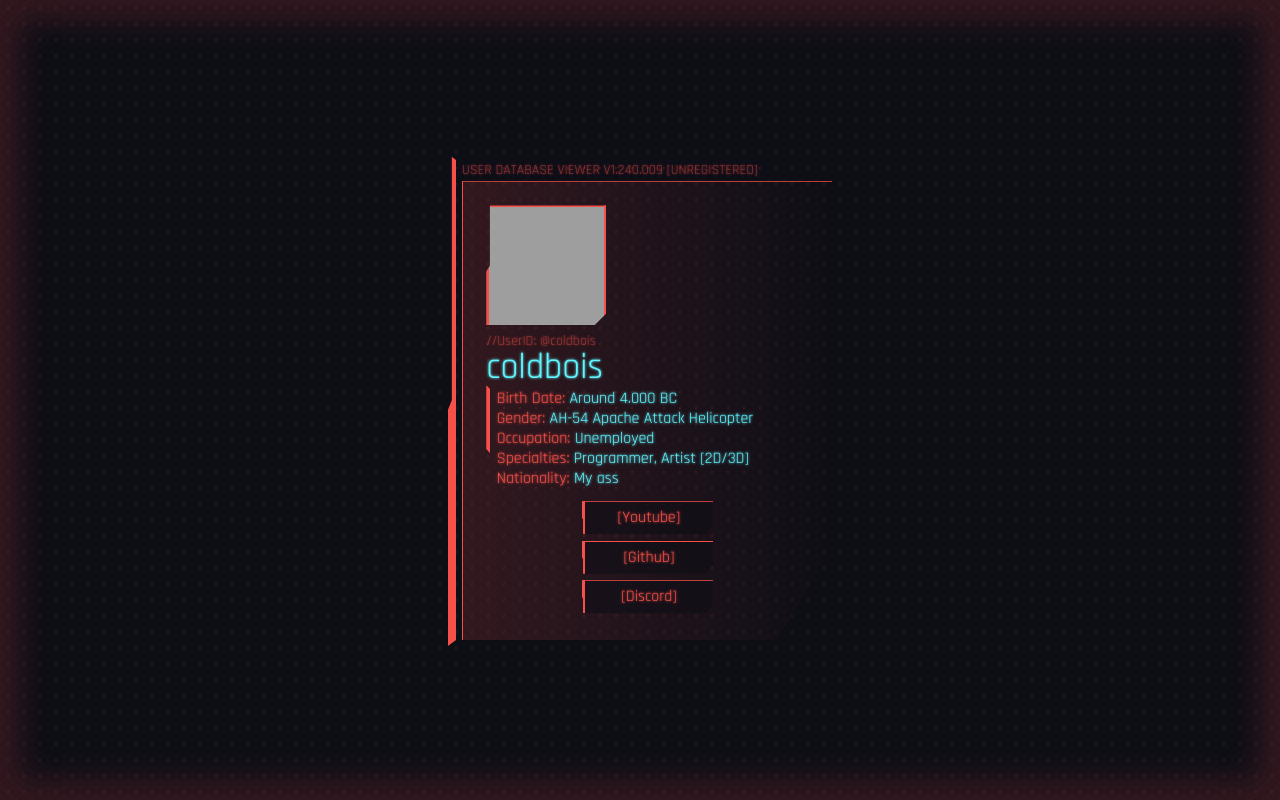
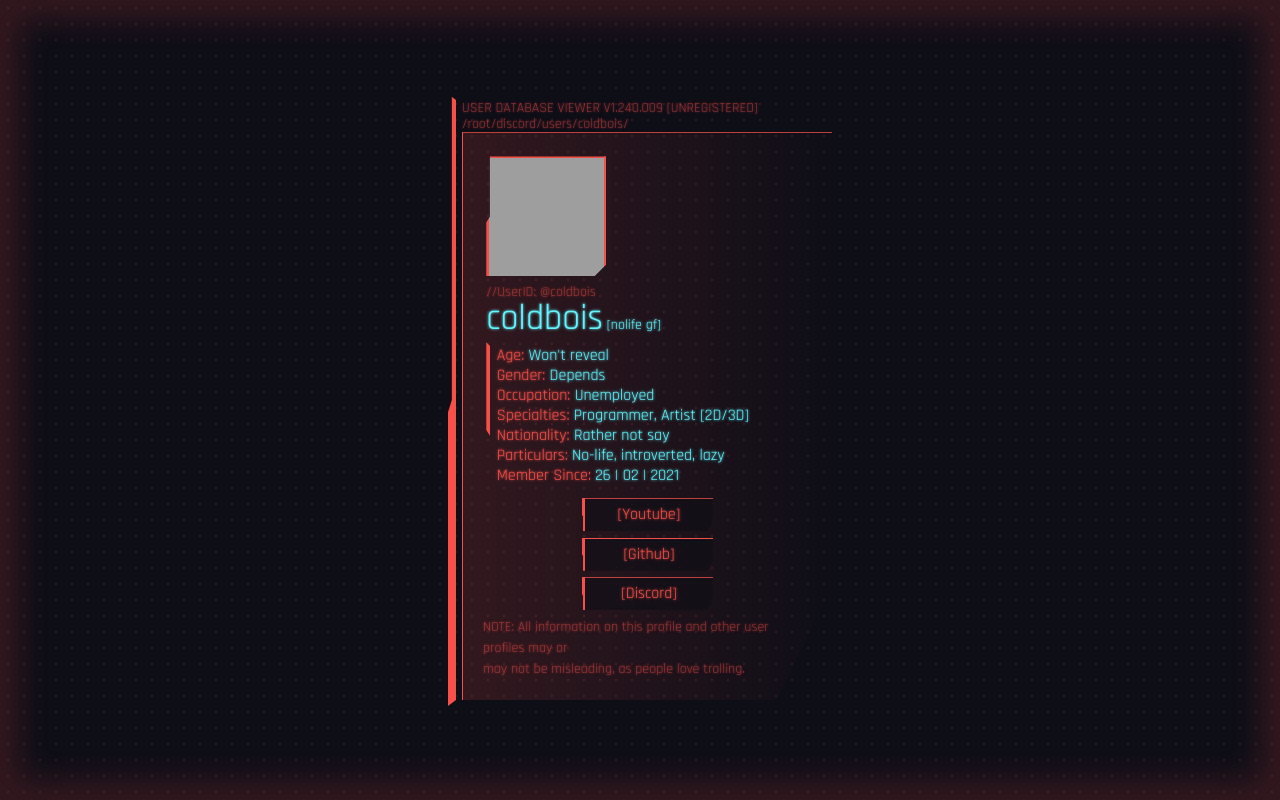
Before and after one commit to coldbois/coldbois.github.io, a plain HTML site: page index.html in a window 1280 px wide. Drawn offline with Linux system fonts and the light colour scheme; grey boxes are pictures that could not be loaded.

Commit message:
Updated profile information

```diff
--- a/index.html
+++ b/index.html
@@ -9,19 +9,22 @@
 </head>
 <body>
     <div class="container">
-        <span style="color: var(--cybertext3); font-size: 14px;">USER DATABASE VIEWER V1.240.009 [UNREGISTERED]</span>
+        <span style="color: var(--cybertext3); font-size: 14px;">USER DATABASE VIEWER V1.240.009 [UNREGISTERED]</span> <br>
+        <span style="color: var(--cybertext3); font-size: 14px;">/root/discord/users/coldbois/</span>
         <div class="containerchild">
             <div class="profile">
                 <img src="https://images-ext-1.discordapp.net/external/1SqgV2ThUpHGgEwQzmNLdN0Ga0DY7bnvMX2_T0xt4pU/%3Fsize%3D4096/https/cdn.discordapp.com/avatars/750545317136695296/29422116adc61740edb061e4440c5073.png?format=webp&quality=lossless" alt="Profile Image" class="profileimage">
                 <p><span style="color: var(--cybertext3); font-size: 14px;"> //UserID: @coldbois </span> </p>
-                <p style="font-size: 36px; color: var(--cybertext1); margin-bottom: 2%; margin-top: 2%;"> coldbois </p>
+                <p style="font-size: 36px; color: var(--cybertext1); margin-bottom: 2%; margin-top: 2%;">coldbois<span style="font-size: 14px;"> [nolife gf]</span></p>
 
                 <div class="moreinfo">
-                    <p> Birth Date: <span style="color: var(--cybertext1);">Around 4.000 BC</span> </p>
-                    <p> Gender: <span style="color: var(--cybertext1);">AH-54 Apache Attack Helicopter</span> </p>
+                    <p> Age: <span style="color: var(--cybertext1);">Won't reveal</span> </p>
+                    <p> Gender: <span style="color: var(--cybertext1);">Depends</span></p>
                     <p> Occupation: <span style="color: var(--cybertext1);">Unemployed</span> </p>
                     <p> Specialties: <span style="color: var(--cybertext1);">Programmer, Artist [2D/3D]</span></p>
-                    <p> Nationality: <span style="color: var(--cybertext1);">My ass</span> </p>
+                    <p> Nationality: <span style="color: var(--cybertext1);">Rather not say</span> </p>
+                    <p> Particulars: <span style="color: var(--cybertext1);">No-life, introverted, lazy</span> </p>
+                    <p> Member Since: <span style="color: var(--cybertext1);">26 | 02 | 2021</span> </p>
                 </div>
             </div>
 
@@ -30,6 +33,7 @@
                 <a href="https://github.com/coldbois" target=”_blank”> [Github] </a>
                 <a href="https://discordapp.com/users/750545317136695296" target=”_blank”> [Discord] </a>
             </div>
+            <p><span style="color: var(--cybertext3); font-size: 14px;">NOTE: All information on this profile and other user profiles may or <br> may not be misleading, as people love trolling.</span></p>
         </div>
     </div>
 </body>
--- a/style.css
+++ b/style.css
@@ -46,7 +46,6 @@ body {
 
     font-family: 'Rajdhani Regular';
     text-shadow: 0 0 3px;
-    line-height: 20px;
 
 }
 
@@ -84,6 +83,7 @@ body {
     width: 100%;
     clip-path: polygon(0 0, 100% 0, 100% 0, 100% 80%, 85% 100%, 0 100%, 0 100%, 0 0);
     position: relative;
+    line-height: 20px;
 }
 
 .moreinfo {
```
